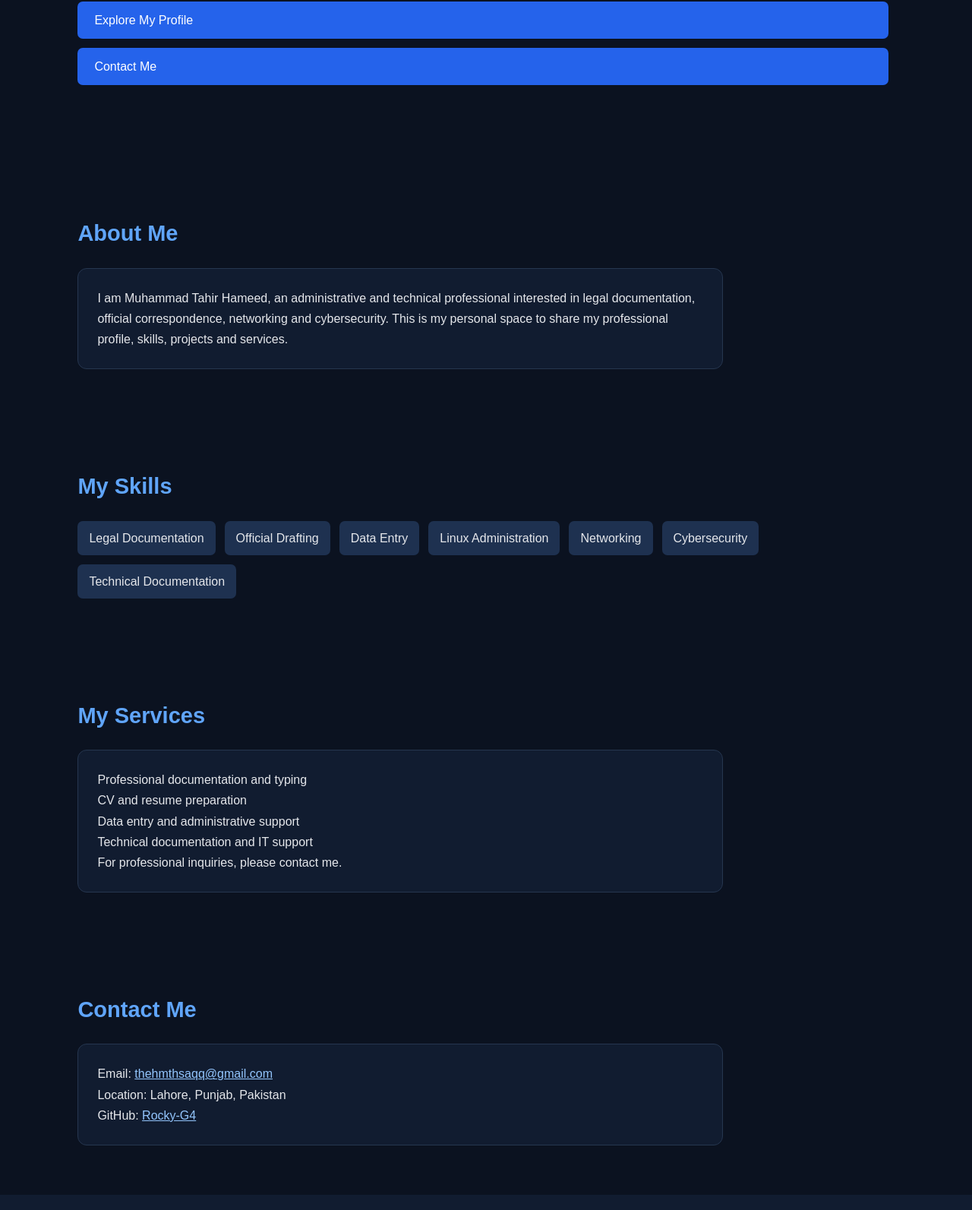
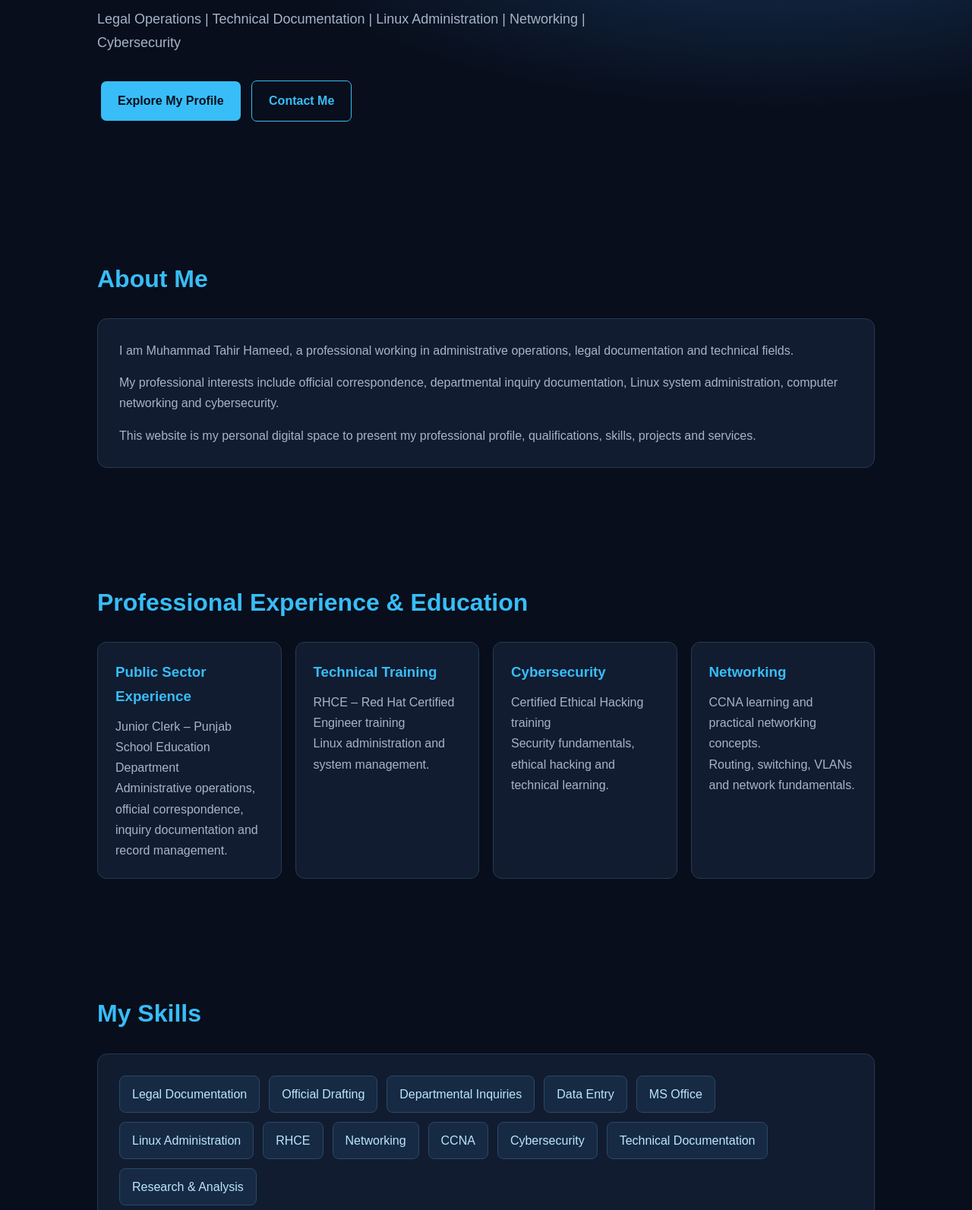
Before and after one commit to Muhammad-Tahir-Hameed/muhammad-tahir-hameed.github.io, a plain HTML site: page index.html in a window 1280 px wide. Shown: the part 386-1979 px from the top of the page at 76% size. Drawn offline with Linux system fonts and the light colour scheme.

Commit message:
Update index.html

```diff
--- a/index.html
+++ b/index.html
@@ -4,35 +4,59 @@
 <head>
 <meta charset="UTF-8">
 <meta name="viewport" content="width=device-width, initial-scale=1.0">
-  <meta name="description" content="Muhammad Tahir Hameed - Personal Website and Professional Portfolio">
-  <title>Muhammad Tahir Hameed | Official Website</title>
+<meta name="description" content="Muhammad Tahir Hameed - Personal Website, Professional Portfolio, CV and Services.">
+<title>Muhammad Tahir Hameed | Personal Website</title>
 <style>
-    * { box-sizing: border-box; margin: 0; padding: 0; }
-    body { font-family: Arial, sans-serif; background: #0b1220; color: #e5e7eb; line-height: 1.7; }
-    header { padding: 22px 8%; display: flex; justify-content: space-between; align-items: center; background: #111c30; flex-wrap: wrap; }
-    .logo { font-size: 20px; font-weight: bold; color: #60a5fa; }
-    nav a { color: #e5e7eb; text-decoration: none; margin: 8px; font-size: 14px; }
-    .hero { min-height: 420px; padding: 100px 8%; display: flex; flex-direction: column; justify-content: center; }
-    .hero h1 { font-size: clamp(35px, 6vw, 58px); color: white; line-height: 1.2; }
-    .hero h1 span { color: #60a5fa; }
-    .hero p { max-width: 650px; margin: 20px 0; color: #b8c3d5; }
-    .btn { display: inline-block; padding: 11px 22px; background: #2563eb; color: white; text-decoration: none; border-radius: 7px; margin: 6px 8px 6px 0; }
-    section { padding: 65px 8%; }
-    section h2 { font-size: 29px; color: #60a5fa; margin-bottom: 20px; }
-    .panel { background: #111c30; border: 1px solid #26364f; padding: 25px; border-radius: 12px; max-width: 850px; }
-    .skills { display: flex; flex-wrap: wrap; gap: 12px; }
-    .skills span { background: #1e3150; padding: 9px 15px; border-radius: 7px; }
-    footer { text-align: center; padding: 25px; background: #111c30; color: #9ca3af; }
-    a { color: #93c5fd; }
-    @media(max-width:600px) { header { gap: 12px; } nav a { margin: 4px; } .hero { padding-top: 75px; } }
+:root {
+  --bg:#080e1b;
+  --card:#111c30;
+  --blue:#38bdf8;
+  --white:#f8fafc;
+  --muted:#a6b4c8;
+}
+*{margin:0;padding:0;box-sizing:border-box;scroll-behavior:smooth}
+body{font-family:Arial,sans-serif;background:var(--bg);color:var(--white);line-height:1.7}
+header{position:sticky;top:0;z-index:10;background:#0b1425f5;border-bottom:1px solid #25344b;padding:18px 8%;display:flex;justify-content:space-between;align-items:center;flex-wrap:wrap}
+.logo{font-size:20px;font-weight:bold;color:var(--blue)}
+nav{display:flex;gap:20px;flex-wrap:wrap}
+nav a{color:#e2e8f0;text-decoration:none;font-size:14px}
+nav a:hover{color:var(--blue)}
+.hero{min-height:520px;padding:100px 10%;display:flex;flex-direction:column;justify-content:center;background:radial-gradient(ellipse at 80% 30%,#17345a 0%,transparent 50%)}
+.tag{color:var(--blue);letter-spacing:3px;font-size:13px}
+h1{font-size:clamp(38px,7vw,68px);line-height:1.2;margin:20px 0}
+h1 span{color:var(--blue)}
+.hero p{max-width:650px;color:var(--muted);font-size:18px}
+.actions{margin-top:30px}
+.btn{display:inline-block;background:var(--blue);color:#07111e;padding:12px 22px;border-radius:7px;text-decoration:none;font-weight:bold;margin:5px}
+.btn.outline{background:transparent;border:1px solid var(--blue);color:var(--blue)}
+section{padding:75px 10%;scroll-margin-top:75px}
+.heading{font-size:32px;color:var(--blue);margin-bottom:25px}
+.panel{background:var(--card);border:1px solid #263951;border-radius:13px;padding:28px}
+.grid{display:grid;grid-template-columns:repeat(auto-fit,minmax(220px,1fr));gap:18px}
+.item{background:var(--card);padding:23px;border:1px solid #263951;border-radius:12px}
+.item h3{color:var(--blue);margin-bottom:10px}
+.item p,.panel p{color:var(--muted)}
+.skills{display:flex;flex-wrap:wrap;gap:12px}
+.skills span{background:#172a43;color:#bae6fd;border:1px solid #294967;padding:10px 16px;border-radius:8px}
+.contact a{color:var(--blue);text-decoration:none}
+footer{text-align:center;padding:30px;background:#0d1728;color:#94a3b8;border-top:1px solid #263951}
+@media(max-width:600px){
+ header{gap:15px;padding:15px 5%}
+ nav{gap:12px}
+ nav a{font-size:12px}
+ section{padding:55px 6%}
+ .hero{padding:80px 6%}
+}
 </style>
 </head>
 <body>
+
 <header>
-    <div class="logo">TAHIR HAMEED</div>
+  <div class="logo">TAHIR HAMEED.</div>
   <nav>
     <a href="#home">Home</a>
     <a href="#about">About</a>
+    <a href="#experience">Experience</a>
     <a href="#skills">Skills</a>
     <a href="#services">Services</a>
     <a href="#contact">Contact</a>
@@ -40,58 +64,108 @@
 </header>
 
 <main>
-    <div class="hero" id="home">
-      <p>WELCOME TO MY PERSONAL WEBSITE</p>
-      <h1>Muhammad <span>Tahir Hameed</span></h1>
-      <p>Legal Operations | Technical Documentation | Networking | Cybersecurity</p>
+<section class="hero" id="home">
+  <div class="tag">PERSONAL WEBSITE & PROFESSIONAL PORTFOLIO</div>
+  <h1>Muhammad<br><span>Tahir Hameed</span></h1>
+  <p>Legal Operations | Technical Documentation | Linux Administration | Networking | Cybersecurity</p>
+  <div class="actions">
     <a class="btn" href="#about">Explore My Profile</a>
-      <a class="btn" href="#contact">Contact Me</a>
+    <a class="btn outline" href="#contact">Contact Me</a>
   </div>
+</section>
 
 <section id="about">
-      <h2>About Me</h2>
+  <h2 class="heading">About Me</h2>
   <div class="panel">
-        I am Muhammad Tahir Hameed, an administrative and technical professional
-        interested in legal documentation, official correspondence, networking
-        and cybersecurity. This is my personal space to share my professional
-        profile, skills, projects and services.
+    <p>I am Muhammad Tahir Hameed, a professional working in administrative operations, legal documentation and technical fields.</p>
+    <p style="margin-top:15px">My professional interests include official correspondence, departmental inquiry documentation, Linux system administration, computer networking and cybersecurity.</p>
+    <p style="margin-top:15px">This website is my personal digital space to present my professional profile, qualifications, skills, projects and services.</p>
+  </div>
+</section>
+
+<section id="experience">
+  <h2 class="heading">Professional Experience & Education</h2>
+  <div class="grid">
+    <div class="item">
+      <h3>Public Sector Experience</h3>
+      <p>Junior Clerk – Punjab School Education Department</p>
+      <p>Administrative operations, official correspondence, inquiry documentation and record management.</p>
+    </div>
+    <div class="item">
+      <h3>Technical Training</h3>
+      <p>RHCE – Red Hat Certified Engineer training</p>
+      <p>Linux administration and system management.</p>
+    </div>
+    <div class="item">
+      <h3>Cybersecurity</h3>
+      <p>Certified Ethical Hacking training</p>
+      <p>Security fundamentals, ethical hacking and technical learning.</p>
+    </div>
+    <div class="item">
+      <h3>Networking</h3>
+      <p>CCNA learning and practical networking concepts.</p>
+      <p>Routing, switching, VLANs and network fundamentals.</p>
+    </div>
   </div>
 </section>
 
 <section id="skills">
-      <h2>My Skills</h2>
+  <h2 class="heading">My Skills</h2>
+  <div class="panel">
     <div class="skills">
       <span>Legal Documentation</span>
       <span>Official Drafting</span>
+      <span>Departmental Inquiries</span>
       <span>Data Entry</span>
+      <span>MS Office</span>
       <span>Linux Administration</span>
+      <span>RHCE</span>
       <span>Networking</span>
+      <span>CCNA</span>
       <span>Cybersecurity</span>
       <span>Technical Documentation</span>
+      <span>Research & Analysis</span>
+    </div>
   </div>
 </section>
 
 <section id="services">
-      <h2>My Services</h2>
-      <div class="panel">
-        <p>Professional documentation and typing</p>
-        <p>CV and resume preparation</p>
-        <p>Data entry and administrative support</p>
-        <p>Technical documentation and IT support</p>
-        <p>For professional inquiries, please contact me.</p>
+  <h2 class="heading">Professional Services</h2>
+  <div class="grid">
+    <div class="item">
+      <h3>CV & Resume</h3>
+      <p>Professional CV formatting, editing and document preparation.</p>
+    </div>
+    <div class="item">
+      <h3>Documentation</h3>
+      <p>Typing, formatting, official documents and administrative support.</p>
+    </div>
+    <div class="item">
+      <h3>Data Entry</h3>
+      <p>Data organization, spreadsheet preparation and record management.</p>
+    </div>
+    <div class="item">
+      <h3>Technical Support</h3>
+      <p>Basic Linux, computer and networking support services.</p>
+    </div>
   </div>
 </section>
 
 <section id="contact">
-      <h2>Contact Me</h2>
-      <div class="panel">
-        <p>Email: <a href="mailto:thehmthsaqq@gmail.com">thehmthsaqq@gmail.com</a></p>
+  <h2 class="heading">Get In Touch</h2>
+  <div class="panel contact">
+    <p>For professional inquiries, collaboration and services:</p>
+    <p style="margin-top:15px">Email: <a href="mailto:YOUR_EMAIL@example.com">YOUR_EMAIL@example.com</a></p>
+    <p>GitHub: <a href="https://github.com/Rocky-G4" target="_blank">github.com/Rocky-G4</a></p>
     <p>Location: Lahore, Punjab, Pakistan</p>
-        <p>GitHub: <a href="https://github.com/Rocky-G4">Rocky-G4</a></p>
   </div>
 </section>
 </main>
 
-  <footer>© 2026 Muhammad Tahir Hameed. All rights reserved.</footer>
+<footer>
+  <p>© 2026 Muhammad Tahir Hameed. All Rights Reserved.</p>
+  <p>Personal Website | Professional Portfolio</p>
+</footer>
+
 </body>
 </html>
```
Lines whose indentation alone changed are shown as unchanged.
